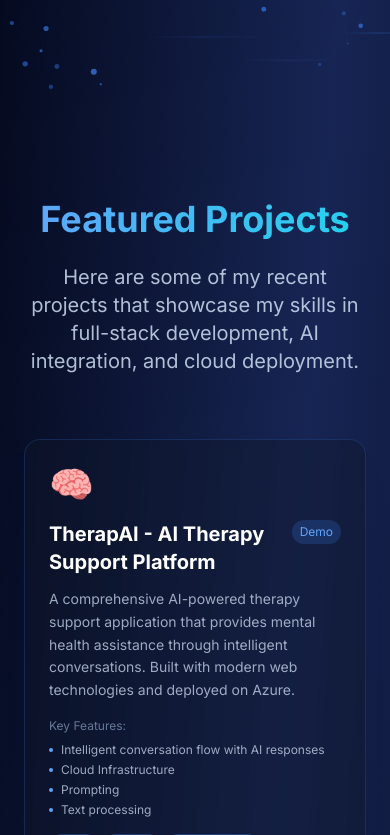
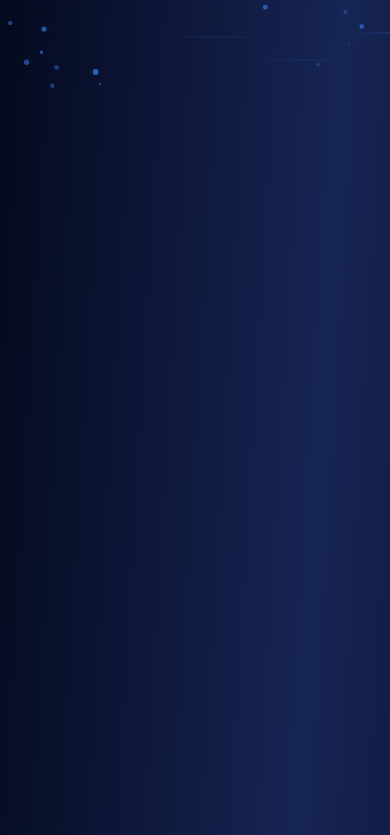
Before and after one commit to RicZit/PortfolioHomePage, a React (Create React App) app: page / in a window 390 px wide. Shown: the part 749-1584 px from the top of the page. Built offline with nearby package versions, Linux system fonts and the light colour scheme.

Commit message:
credentials section added

```diff
--- a/src/App.jsx
+++ b/src/App.jsx
@@ -150,6 +150,55 @@ const App = () => {
 
     return () => observer.disconnect();
   }, []);
+
+  const credentials = [
+    {
+      id: 'BSc',
+      title: 'Engineering Physics',
+      description: '',
+      field: ['Engineering', 'Physics'],
+      liveUrl: '',
+      image: '',
+      status: 'Completed',
+      category: 'Bachelor Degree',
+      highlights: [
+        'Intelligent conversation flow with AI responses',
+        'Cloud Infrastructure',
+        'Prompting',
+        'Text processing'
+      ],
+      showButtons : {live: false, github: false},
+      liveButtonText: ''
+    },
+    {
+      id: 'MSc1',
+      title: 'Nuclear Engineering',
+      description: '',
+      field: ['Engineering', 'Physics'],
+      liveUrl: '',
+      image: '',
+      status: 'Completed',
+      category: 'Master Degree',
+      highlights: [
+      ],
+      showButtons : {live: false, github: false},
+      liveButtonText: ''
+    },
+    {
+      id: 'MSc2',
+      title: 'Physics',
+      description: '',
+      field: ['Physics'],
+      liveUrl: '',
+      image: '',
+      status: 'Completed',
+      category: 'Master Degree',
+      highlights: [
+      ],
+      showButtons : {live: false, github: false},
+      liveButtonText: ''
+    }
+  ]
 
   const projects = [
     {
@@ -330,6 +379,98 @@ const App = () => {
               <a href="mailto:riccardomaria.zito@gmail.com" className="text-blue-300/60 hover:text-blue-300 transition-colors">
                 <Mail size={24} />
               </a>
+            </div>
+          </div>
+        </section>
+
+        {/* Formal Credentials Section */}
+        <section id="Credential" className="py-20 px-6">
+          <div className="max-w-7xl mx-auto">
+            <div className={`text-center mb-16 transform transition-all duration-1000 ${
+              isVisible.credentials ? 'translate-y-0 opacity-100' : 'translate-y-10 opacity-0'
+            }`}>
+              <h2 className="text-4xl md:text-6xl font-bold mb-6 bg-gradient-to-r from-blue-400 to-cyan-400 bg-clip-text text-transparent">
+                Formal Credentials
+              </h2>
+              <p className="text-xl text-blue-100/80 max-w-3xl mx-auto">
+                Instruction and life-long learning
+              </p>
+            </div>
+
+            <div className="grid grid-cols-1 md:grid-cols-2 lg:grid-cols-3 gap-8">
+              {credentials.map((credential, index) => (
+                <div
+                  key={credential.id}
+                  className={`group bg-slate-900/40 backdrop-blur-sm border border-blue-500/20 rounded-2xl p-6 hover:bg-slate-900/60 hover:border-blue-400/40 transition-all duration-500 transform hover:-translate-y-2 shadow-xl hover:shadow-2xl hover:shadow-blue-500/10 ${
+                    isVisible.credentials ? 'translate-y-0 opacity-100' : 'translate-y-10 opacity-0'
+                  }`}
+                  style={{ transitionDelay: `${index * 200}ms` }}
+                >
+                  <div className="text-4xl mb-4">{credential.image}</div>
+                  <div className="flex justify-between items-start mb-3">
+                    <h3 className="text-xl font-bold group-hover:text-blue-400 transition-colors">
+                      {credential.title}
+                    </h3>
+                    <span className={`text-xs px-2 py-1 rounded-full ${
+                      credential.status === 'Completed' ? 'bg-green-500/20 text-green-400' :
+                      credential.status === 'Ongoing' ? 'bg-yellow-500/20 text-yellow-400' :
+                      'bg-blue-500/20 text-blue-400'
+                    }`}>
+                      {credential.status}
+                    </span>
+                  </div>
+
+                  <p className="text-blue-100/70 mb-4 text-sm leading-relaxed">
+                    {credential.description}
+                  </p>
+
+                  <div className="mb-4">
+                    <div className="text-xs text-blue-200/50 mb-2">Key Features:</div>
+                    <ul className="text-xs text-blue-100/70 space-y-1">
+                      {credential.highlights.slice(0, 5).map((highlight, i) => (
+                        <li key={i} className="flex items-center">
+                          <div className="w-1 h-1 bg-blue-400 rounded-full mr-2"></div>
+                          {highlight}
+                        </li>
+                      ))}
+                    </ul>
+                  </div>
+
+                  <div className="flex flex-wrap gap-1 mb-4">
+                    {credential.field.map((f) => (
+                      <span
+                        key={f}
+                        className="text-xs bg-blue-500/20 text-blue-200/80 px-2 py-1 rounded-full border border-blue-500/20"
+                      >
+                        {f}
+                      </span>
+                    ))}
+                  </div>
+
+                  <div className="flex space-x-3">
+                    {credential.showButtons?.live && (<a
+                      href={credential.liveUrl}
+                      target="_blank"
+                      rel="noopener noreferrer"
+                      className="flex items-center text-sm bg-blue-600/30 hover:bg-blue-600/40 text-blue-300 px-3 py-2 rounded-lg transition-colors border border-blue-500/30"
+                    >
+                      <ExternalLink size={14} className="mr-1" />
+                      {credential.liveButtonText || 'Live Demo'}
+                    </a>
+                  )}
+                    {credential.showButtons?.github && (<a
+                      href={credential.githubUrl}
+                      target="_blank"
+                      rel="noopener noreferrer"
+                      className="flex items-center text-sm bg-slate-800/50 hover:bg-slate-700/50 text-blue-200/80 px-3 py-2 rounded-lg transition-colors border border-slate-600/30"
+                    >
+                      <Github size={14} className="mr-1" />
+                      Code
+                    </a>
+                    )}
+                  </div>
+                </div>
+              ))}
             </div>
           </div>
         </section>
```
Also changed, not shown: 1 other file (tests, documents, lock files or other folders).
